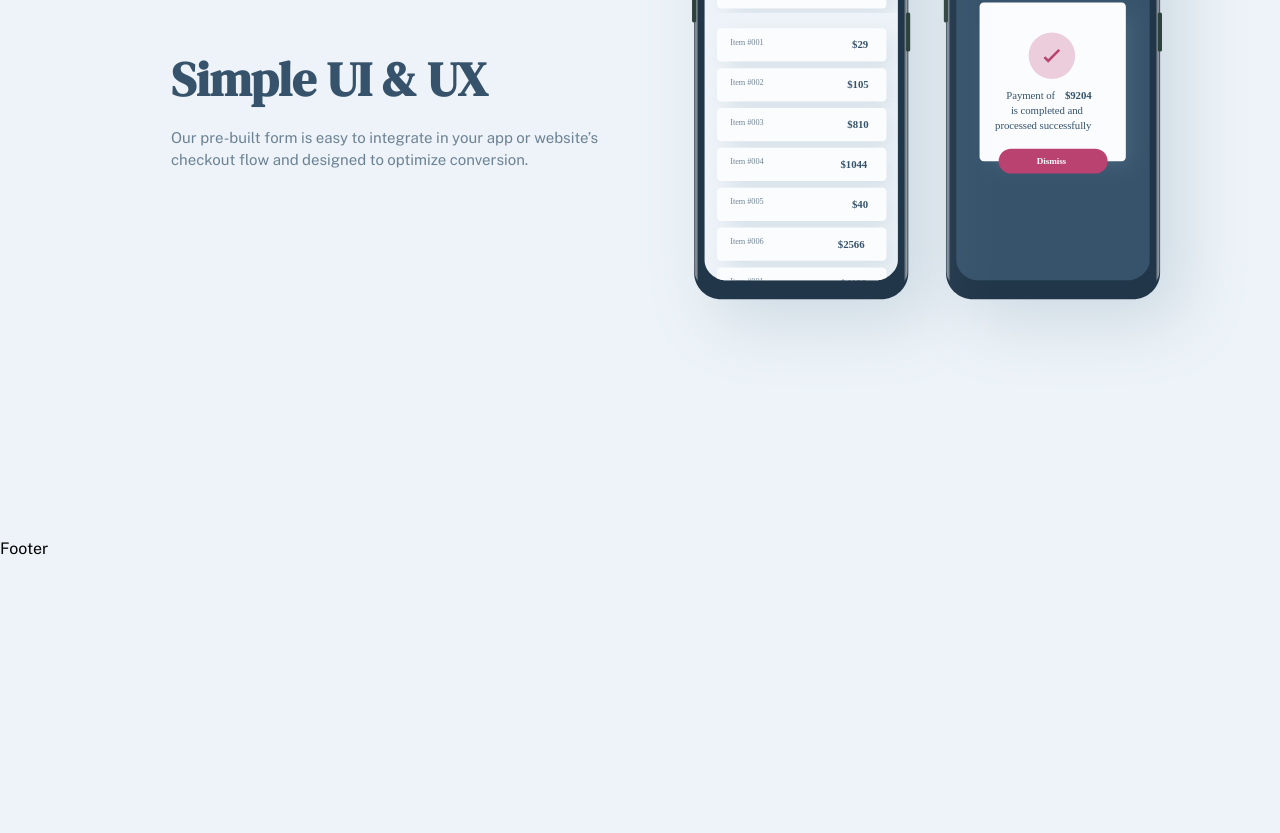
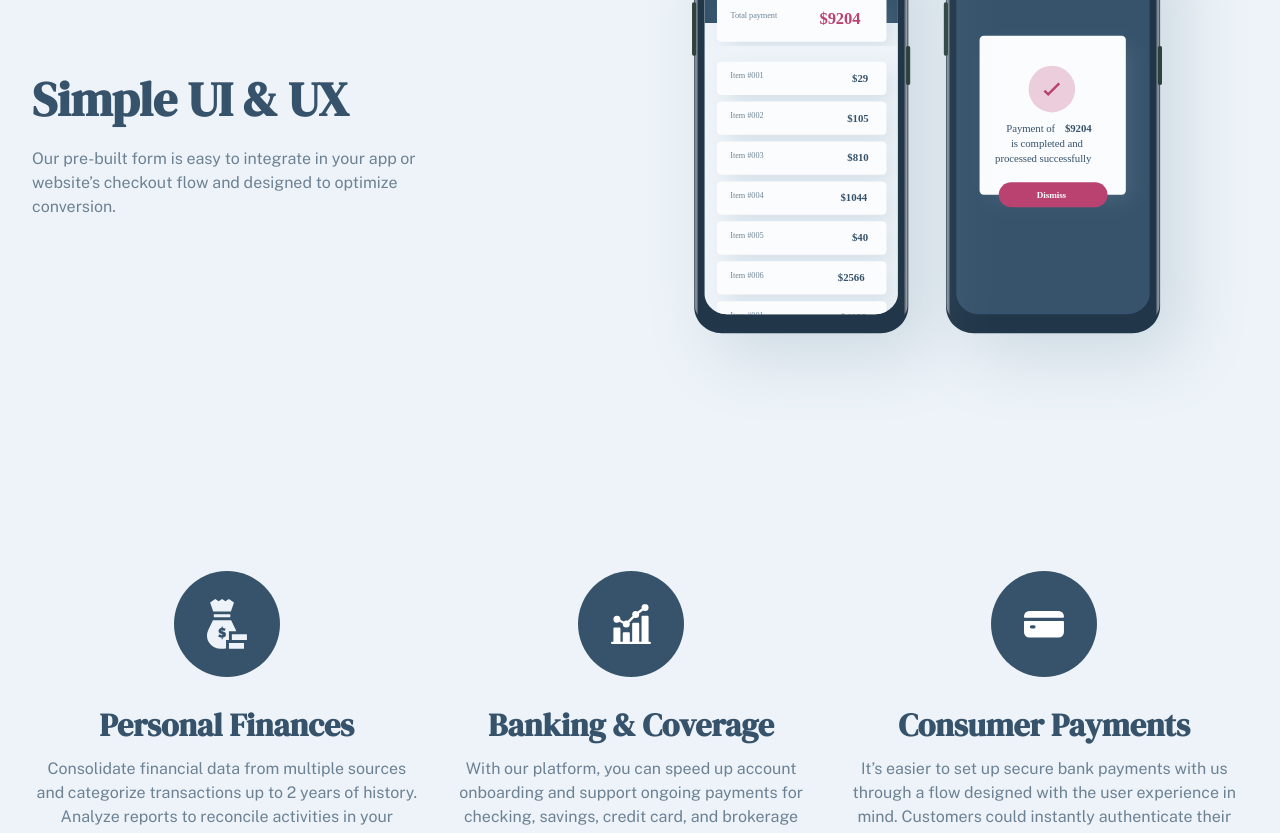
Before and after one commit to okayda/next-pay-multi, a Next.js app: page / in a window 1280 px wide. Shown: the part 1960-2793 px from the top of the page. Before the commit the page ends 2521 px from the top, so only its background shows below. Built offline with nearby package versions, Linux system fonts and the light colour scheme.

Commit message:
Add offers section for mobile & desktop

```diff
--- a/app/(home)/Features.tsx
+++ b/app/(home)/Features.tsx
@@ -4,8 +4,8 @@ import Image from "next/image";
 export default function Features() {
   return (
     <section>
-      <div className="mx-auto max-w-[620px] px-8 py-[150px] lg:max-w-xxl">
-        <div className="lg:flex lg:items-center lg:gap-4">
+      <div className="mx-auto max-w-[620px] px-4 pb-[100px] pt-[50px] lg:max-w-xxl lg:px-8 lg:py-[150px]">
+        <div className="lg:flex lg:items-center lg:justify-between lg:gap-4">
           <Image
             src="/home/easy.svg"
             alt="Implementation"
@@ -18,7 +18,7 @@ export default function Features() {
             <h2 className="mb-6 font-serif text-3xl font-bold text-dark-grey xs:text-4xl xs:text-[42px] lg:text-5xl">
               Easy to implement
             </h2>
-            <p className="text-slight-grey">
+            <p className="text-slight-grey lg:text-base">
               Our API comes with just a few lines of code. You’ll be up and
               running in no time. We built our documentation page to integrate
               payments functionality with ease.
@@ -26,7 +26,7 @@ export default function Features() {
           </div>
         </div>
 
-        <div className="lg:flex lg:flex-row-reverse lg:items-center lg:gap-8">
+        <div className="lg:flex lg:flex-row-reverse lg:items-center lg:justify-between lg:gap-8">
           <Image
             src="/home/simple.svg"
             alt="Implementation"
--- /dev/null
+++ b/app/(home)/Offers.tsx
@@ -0,0 +1,70 @@
+import Link from "next/link";
+import Image from "next/image";
+
+export default function Offers() {
+  return (
+    <section>
+      <div className="mx-auto flex max-w-[640px] flex-col gap-12 px-4 text-center xl:max-w-xxl xl:flex-row xl:gap-6 xl:px-8">
+        <div>
+          <Image
+            src="/home/finance.svg"
+            alt="Finances"
+            width={106}
+            height={106}
+            className="mx-auto"
+          />
+
+          <h3 className="pb-4 pt-8 font-serif text-2xl font-bold text-dark-grey xs:text-[32px]">
+            Personal Finances
+          </h3>
+
+          <p className="text-slight-grey">
+            Consolidate financial data from multiple sources and categorize
+            transactions up to 2 years of history. Analyze reports to reconcile
+            activities in your account.
+          </p>
+        </div>
+
+        <div>
+          <Image
+            src="/home/bank.svg"
+            alt="Banks"
+            width={106}
+            height={106}
+            className="mx-auto"
+          />
+
+          <h3 className="pb-4 pt-8 font-serif text-2xl font-bold text-dark-grey xs:text-[32px]">
+            Banking & Coverage
+          </h3>
+
+          <p className="text-slight-grey">
+            With our platform, you can speed up account onboarding and support
+            ongoing payments for checking, savings, credit card, and brokerage
+            accounts.
+          </p>
+        </div>
+
+        <div>
+          <Image
+            src="/home/payment.svg"
+            alt="Payments"
+            width={106}
+            height={106}
+            className="mx-auto"
+          />
+
+          <h3 className="pb-4 pt-8 font-serif text-2xl font-bold text-dark-grey xs:text-[32px]">
+            Consumer Payments
+          </h3>
+
+          <p className="text-slight-grey">
+            It’s easier to set up secure bank payments with us through a flow
+            designed with the user experience in mind. Customers could instantly
+            authenticate their account.
+          </p>
+        </div>
+      </div>
+    </section>
+  );
+}
--- a/app/globals.css
+++ b/app/globals.css
@@ -9,7 +9,7 @@
 
   p,
   a:link {
-    @apply text-[15px];
+    @apply text-[15px] lg:text-base;
   }
 }
 
@@ -23,6 +23,6 @@
   }
 
   .link-btn {
-    @apply text-white block rounded-full bg-pink px-6 py-4 text-sm font-bold;
+    @apply block rounded-full bg-pink px-6 py-4 text-sm font-bold text-white;
   }
 }
--- a/app/page.tsx
+++ b/app/page.tsx
@@ -1,5 +1,6 @@
 import Features from "./(home)/Features";
 import Hero from "./(home)/Hero";
+import Offers from "./(home)/Offers";
 import Work from "./(home)/Work";
 
 export default function Home() {
@@ -8,6 +9,7 @@ export default function Home() {
       <Hero />
       <Work />
       <Features />
+      <Offers />
     </>
   );
 }
--- a/tailwind.config.ts
+++ b/tailwind.config.ts
@@ -22,6 +22,7 @@ const config: Config = {
         // "max-xs": { max: "530px" },
         xs: "530px",
         lg: "940px",
+        xl: "1024px",
       },
     },
 
```
